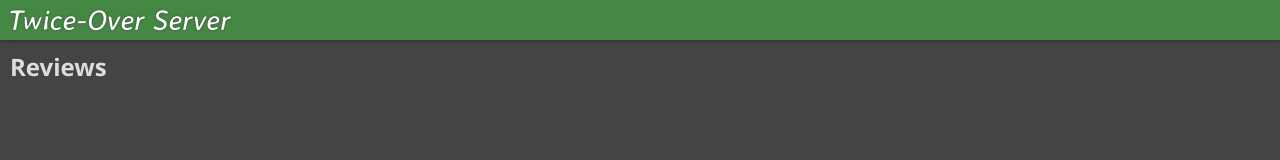
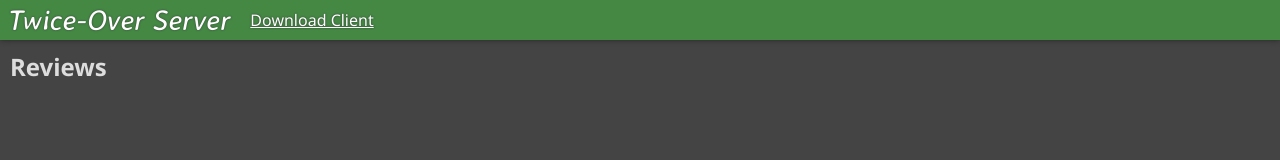
Before and after one commit to Coldarn/twiceover-server, a website: page www/index.html in a window 1280 px wide. Drawn offline with Linux system fonts and the light colour scheme; no server answers.

Commit message:
added download link to the web app, w/ caveats
...it requires a prebuilt version of the client to be dropped in the
www/ folder to work

```diff
--- a/www/index.html
+++ b/www/index.html
@@ -8,6 +8,7 @@
         <div class="container-outer">
             <div class="menu-bar">
                 Twice-Over Server
+                <a href="/Twice-OverSetup.exe">Download Client</a>
             </div>
             <div class="container-inner">
                 <h1>Reviews</h1>
--- a/www/resources/app-theme.css
+++ b/www/resources/app-theme.css
@@ -52,6 +52,13 @@ body {
     box-shadow: 0 0 6px rgba(0, 0, 0, 0.45);
     z-index: 10;
     text-shadow: 0 0 2px #333;
+}
+.menu-bar > a {
+    font-size: 16px;
+    font-family: 'Segoe UI', Tahoma, sans-serif;
+    margin: 0 12px;
+    font-style: normal;
+    vertical-align: 4px;
 }
 
 .container-inner {
```
